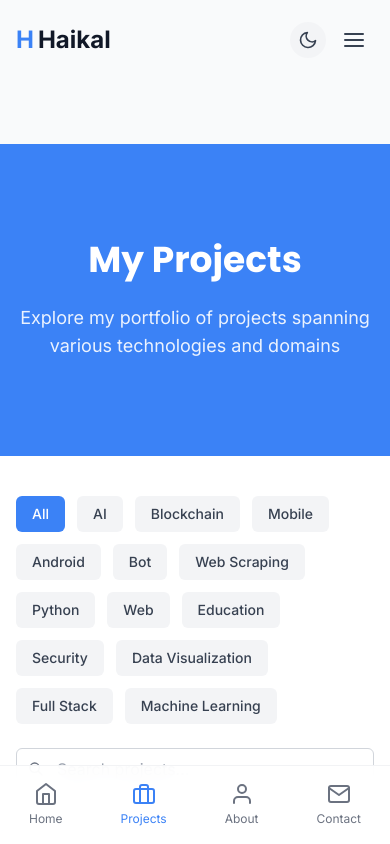
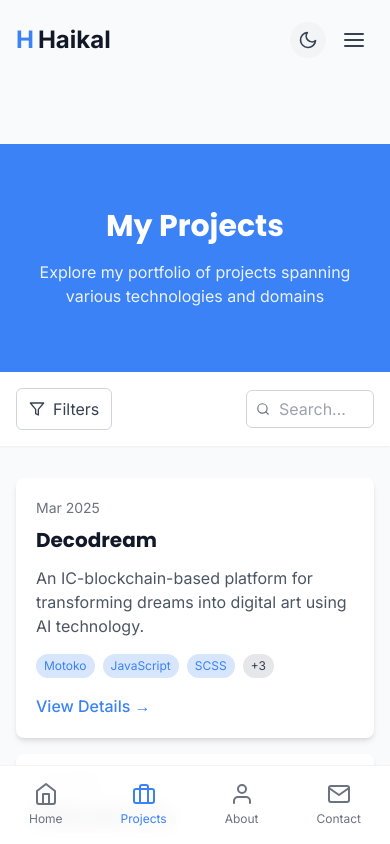
Before and after one commit to HaikalE/website-portfolio, a React (Create React App) app: page /projects in a window 390 px wide. Shown: the top 844 px of the page. Built offline with nearby package versions, Linux system fonts and the light colour scheme.

Commit message:
Memperbaiki responsiv page projects

```diff
--- a/src/pages/Projects.jsx
+++ b/src/pages/Projects.jsx
@@ -1,4 +1,5 @@
-import React, { useState, useEffect } from 'react';
+import React, { useState, useEffect, useRef } from 'react';
+import { FiFilter, FiSearch, FiX } from 'react-icons/fi';
 import { ProjectSkeletonGrid } from '../components/ui/ProjectSkeleton';
 import ResetButton from '../components/ui/ResetButton';
 import SimpleProjectCard from '../components/ui/SimpleProjectCard';
@@ -7,6 +8,9 @@ import { projects } from '../data/projectsData';
 const Projects = () => {
   // State for UI
   const [loading, setLoading] = useState(true);
+  const [filtersOpen, setFiltersOpen] = useState(false);
+  const [isMobile, setIsMobile] = useState(window.innerWidth < 768);
+  const filterRef = useRef(null);
 
   // Get all unique categories
   const allCategories = ['All', ...new Set(projects.flatMap(project =>
@@ -17,6 +21,31 @@ const Projects = () => {
   const [activeCategory, setActiveCategory] = useState('All');
   const [filteredProjects, setFilteredProjects] = useState([]);
   const [searchTerm, setSearchTerm] = useState('');
+
+  // Handle resize events
+  useEffect(() => {
+    const handleResize = () => {
+      setIsMobile(window.innerWidth < 768);
+      if (window.innerWidth >= 768) {
+        setFiltersOpen(false);
+      }
+    };
+
+    window.addEventListener('resize', handleResize);
+    return () => window.removeEventListener('resize', handleResize);
+  }, []);
+
+  // Handle clicks outside of filter menu on mobile
+  useEffect(() => {
+    const handleClickOutside = (event) => {
+      if (filterRef.current && !filterRef.current.contains(event.target) && isMobile) {
+        setFiltersOpen(false);
+      }
+    };
+
+    document.addEventListener('mousedown', handleClickOutside);
+    return () => document.removeEventListener('mousedown', handleClickOutside);
+  }, [isMobile]);
 
   // Initialize filtered projects with all projects
   useEffect(() => {
@@ -30,40 +59,102 @@ const Projects = () => {
     return () => clearTimeout(timer);
   }, []);
 
+  // Filter projects by category and search term
+  const filterProjects = (category, search) => {
+    let result = [...projects];
+
+    // Apply category filter
+    if (category !== 'All') {
+      result = result.filter(project =>
+        Array.isArray(project.category) && project.category.includes(category)
+      );
+    }
+
+    // Apply search filter
+    if (search) {
+      const term = search.toLowerCase();
+      result = result.filter(project =>
+        project.title.toLowerCase().includes(term) ||
+        project.description.toLowerCase().includes(term) ||
+        (Array.isArray(project.technologies) &&
+          project.technologies.some(tech =>
+            typeof tech === 'string' && tech.toLowerCase().includes(term)
+          )
+        )
+      );
+    }
+
+    return result;
+  };
+
+  // Handle category selection
+  const handleCategoryChange = (category) => {
+    setActiveCategory(category);
+    setFilteredProjects(filterProjects(category, searchTerm));
+    if (isMobile) {
+      setFiltersOpen(false);
+    }
+  };
+
+  // Handle search input
+  const handleSearch = (e) => {
+    const value = e.target.value;
+    setSearchTerm(value);
+    setFilteredProjects(filterProjects(activeCategory, value));
+  };
+
+  // Reset all filters
+  const resetFilters = () => {
+    setActiveCategory('All');
+    setSearchTerm('');
+    setFilteredProjects([...projects]);
+    if (isMobile) {
+      setFiltersOpen(false);
+    }
+  };
+
   return (
     <div className="pt-20">
       {/* Header */}
-      <section className="py-24 bg-primary text-white">
-        <div className="container mx-auto text-center">
-          <h1 className="text-4xl md:text-5xl font-bold mb-6">My Projects</h1>
-          <p className="max-w-3xl mx-auto text-lg opacity-90">
+      <section className="py-16 md:py-24 bg-primary text-white">
+        <div className="container mx-auto text-center px-4">
+          <h1 className="text-3xl md:text-5xl font-bold mb-4">My Projects</h1>
+          <p className="max-w-3xl mx-auto text-base md:text-lg opacity-90">
             Explore my portfolio of projects spanning various technologies and domains
           </p>
         </div>
       </section>
 
       {/* Filters */}
-      <section className="py-10 bg-white dark:bg-dark shadow-sm sticky top-16 z-10">
-        <div className="container mx-auto">
-          <div className="flex flex-col md:flex-row justify-between items-center gap-6">
-            {/* Category Filters */}
-            <div className="flex flex-wrap gap-3">
+      <section className="py-4 md:py-6 bg-white dark:bg-dark shadow-sm sticky top-16 z-20">
+        <div className="container mx-auto px-4">
+          <div className="flex items-center justify-between">
+            {/* Mobile Filter Toggle */}
+            <div className="flex md:hidden items-center">
+              <button
+                onClick={() => setFiltersOpen(!filtersOpen)}
+                className="flex items-center px-3 py-2 border rounded-md border-gray-300 dark:border-gray-700 text-gray-700 dark:text-gray-300"
+                aria-expanded={filtersOpen}
+              >
+                <FiFilter className="mr-2" />
+                <span>Filters {activeCategory !== 'All' && `(1)`}</span>
+              </button>
+              <div className="ml-2">
+                {activeCategory !== 'All' && (
+                  <span className="px-2 py-1 bg-primary text-white text-xs rounded-full">
+                    {activeCategory}
+                  </span>
+                )}
+              </div>
+            </div>
+
+            {/* Desktop Category Filters */}
+            <div className="hidden md:flex flex-wrap gap-2">
               {allCategories.map(category => (
                 <button
                   key={category}
-                  onClick={() => {
-                    setActiveCategory(category);
-                    // Filter projects directly
-                    if (category === 'All') {
-                      setFilteredProjects([...projects]);
-                    } else {
-                      const filtered = projects.filter(project =>
-                        Array.isArray(project.category) && project.category.includes(category)
-                      );
-                      setFilteredProjects(filtered);
-                    }
-                  }}
-                  className={`px-4 py-2 rounded-md text-sm font-medium transition-colors ${
+                  onClick={() => handleCategoryChange(category)}
+                  className={`px-3 py-1.5 rounded-md text-sm font-medium transition-colors ${
                     activeCategory === category
                       ? 'bg-primary text-white'
                       : 'bg-gray-100 dark:bg-dark-light text-gray-700 dark:text-gray-300 hover:bg-gray-200 dark:hover:bg-dark-lighter'
@@ -75,66 +166,107 @@ const Projects = () => {
             </div>
 
             {/* Search */}
-            <div className="w-full md:w-auto">
-              <div className="relative">
-                <input
-                  type="text"
-                  placeholder="Search projects..."
-                  value={searchTerm}
-                  onChange={(e) => {
-                    const value = e.target.value;
-                    setSearchTerm(value);
+            <div className="relative w-32 md:w-64">
+              <input
+                type="text"
+                placeholder="Search..."
+                value={searchTerm}
+                onChange={handleSearch}
+                className="w-full pl-8 pr-2 py-2 text-sm rounded-md border border-gray-300 dark:border-gray-700 bg-white dark:bg-dark-lighter focus:outline-none focus:ring-1 focus:ring-primary"
+              />
+              <FiSearch className="absolute left-2.5 top-1/2 transform -translate-y-1/2 text-gray-500 dark:text-gray-400 w-3.5 h-3.5" />
+              {searchTerm && (
+                <button
+                  className="absolute right-2 top-1/2 transform -translate-y-1/2 text-gray-500"
+                  onClick={() => {
+                    setSearchTerm('');
+                    setFilteredProjects(filterProjects(activeCategory, ''));
+                  }}
+                >
+                  <FiX className="w-3.5 h-3.5" />
+                </button>
+              )}
+            </div>
+          </div>
 
-                    // Filter projects directly
-                    let filtered = [...projects];
+          {/* Mobile Filters Panel */}
+          {isMobile && (
+            <div
+              ref={filterRef}
+              className={`fixed inset-0 bg-black bg-opacity-50 z-40 transition-opacity duration-300 ${
+                filtersOpen ? 'opacity-100' : 'opacity-0 pointer-events-none'
+              }`}
+            >
+              <div className={`absolute bottom-0 left-0 right-0 bg-white dark:bg-dark rounded-t-xl p-4 transform transition-transform duration-300 ${
+                filtersOpen ? 'translate-y-0' : 'translate-y-full'
+              }`}>
+                <div className="flex justify-between items-center mb-4">
+                  <h3 className="text-lg font-bold">Filter Projects</h3>
+                  <button
+                    onClick={() => setFiltersOpen(false)}
+                    className="p-1 rounded-full bg-gray-100 dark:bg-dark-lighter"
+                  >
+                    <FiX />
+                  </button>
+                </div>
 
-                    // Apply category filter first
-                    if (activeCategory !== 'All') {
-                      filtered = filtered.filter(project =>
-                        Array.isArray(project.category) && project.category.includes(activeCategory)
-                      );
-                    }
+                <div className="mb-4">
+                  <h4 className="font-medium mb-2">Categories</h4>
+                  <div className="flex flex-wrap gap-2">
+                    {allCategories.map(category => (
+                      <button
+                        key={category}
+                        onClick={() => handleCategoryChange(category)}
+                        className={`px-3 py-1.5 rounded-md text-sm font-medium transition-colors ${
+                          activeCategory === category
+                            ? 'bg-primary text-white'
+                            : 'bg-gray-100 dark:bg-dark-light text-gray-700 dark:text-gray-300'
+                        }`}
+                      >
+                        {category}
+                      </button>
+                    ))}
+                  </div>
+                </div>
 
-                    // Then apply search filter
-                    if (value) {
-                      const term = value.toLowerCase();
-                      filtered = filtered.filter(project =>
-                        project.title.toLowerCase().includes(term) ||
-                        project.description.toLowerCase().includes(term) ||
-                        (Array.isArray(project.technologies) &&
-                          project.technologies.some(tech =>
-                            typeof tech === 'string' && tech.toLowerCase().includes(term)
-                          )
-                        )
-                      );
-                    }
+                <ResetButton onReset={resetFilters} />
+              </div>
+            </div>
+          )}
+        </div>
+      </section>
 
-                    setFilteredProjects(filtered);
-                  }}
-                  className="w-full md:w-64 pl-10 pr-4 py-2 rounded-md border border-gray-300 dark:border-gray-700 bg-white dark:bg-dark-lighter focus:outline-none focus:ring-2 focus:ring-primary"
-                />
-                <svg
-                  className="absolute left-3 top-1/2 transform -translate-y-1/2 w-4 h-4 text-gray-500 dark:text-gray-400"
-                  fill="none"
-                  stroke="currentColor"
-                  viewBox="0 0 24 24"
-                  xmlns="http://www.w3.org/2000/svg"
-                >
-                  <path strokeLinecap="round" strokeLinejoin="round" strokeWidth="2" d="M21 21l-6-6m2-5a7 7 0 11-14 0 7 7 0 0114 0z"></path>
-                </svg>
+      {/* Current Filters Summary (Desktop) */}
+      {(activeCategory !== 'All' || searchTerm) && (
+        <div className="hidden md:block bg-gray-50 dark:bg-dark-light border-t border-gray-200 dark:border-gray-700 py-2">
+          <div className="container mx-auto px-4">
+            <div className="flex justify-between items-center">
+              <div className="text-sm">
+                <span className="text-gray-500 dark:text-gray-400">Active filters:</span>
+                {activeCategory !== 'All' && (
+                  <span className="ml-2 px-2 py-0.5 bg-primary/10 text-primary rounded-full">
+                    {activeCategory}
+                  </span>
+                )}
+                {searchTerm && (
+                  <span className="ml-2 px-2 py-0.5 bg-gray-100 dark:bg-dark-lighter text-gray-700 dark:text-gray-300 rounded-full">
+                    "{searchTerm}"
+                  </span>
+                )}
               </div>
+              <ResetButton onReset={resetFilters} />
             </div>
           </div>
         </div>
-      </section>
+      )}
 
       {/* Projects Grid */}
-      <section className="py-16 bg-gray-50 dark:bg-dark-light min-h-screen">
-        <div className="container mx-auto">
+      <section className="py-8 md:py-16 bg-gray-50 dark:bg-dark-light min-h-screen">
+        <div className="container mx-auto px-4">
           {loading ? (
             <ProjectSkeletonGrid count={6} />
           ) : filteredProjects.length > 0 ? (
-            <div className="grid grid-cols-1 md:grid-cols-2 lg:grid-cols-3 gap-8">
+            <div className="grid grid-cols-1 sm:grid-cols-2 lg:grid-cols-3 gap-4 md:gap-8">
               {filteredProjects.map((project, index) => (
                 <SimpleProjectCard key={project.id || index} project={project} index={index} />
               ))}
@@ -145,11 +277,16 @@ const Projects = () => {
               <p className="text-gray-600 dark:text-gray-400 mb-6">
                 Try adjusting your search or filter criteria
               </p>
-              <ResetButton onReset={() => {
-                setActiveCategory('All');
-                setSearchTerm('');
-                setFilteredProjects([...projects]);
-              }} />
+              <ResetButton onReset={resetFilters} />
+            </div>
+          )}
+
+          {/* Results count */}
+          {filteredProjects.length > 0 && !loading && (
+            <div className="mt-8 text-center text-sm text-gray-500 dark:text-gray-400">
+              Showing {filteredProjects.length} {filteredProjects.length === 1 ? 'project' : 'projects'}
+              {activeCategory !== 'All' && ` in ${activeCategory}`}
+              {searchTerm && ` matching "${searchTerm}"`}
             </div>
           )}
         </div>
```
Also changed, not shown: src/pages/Home.jsx (line endings or trailing spaces).
